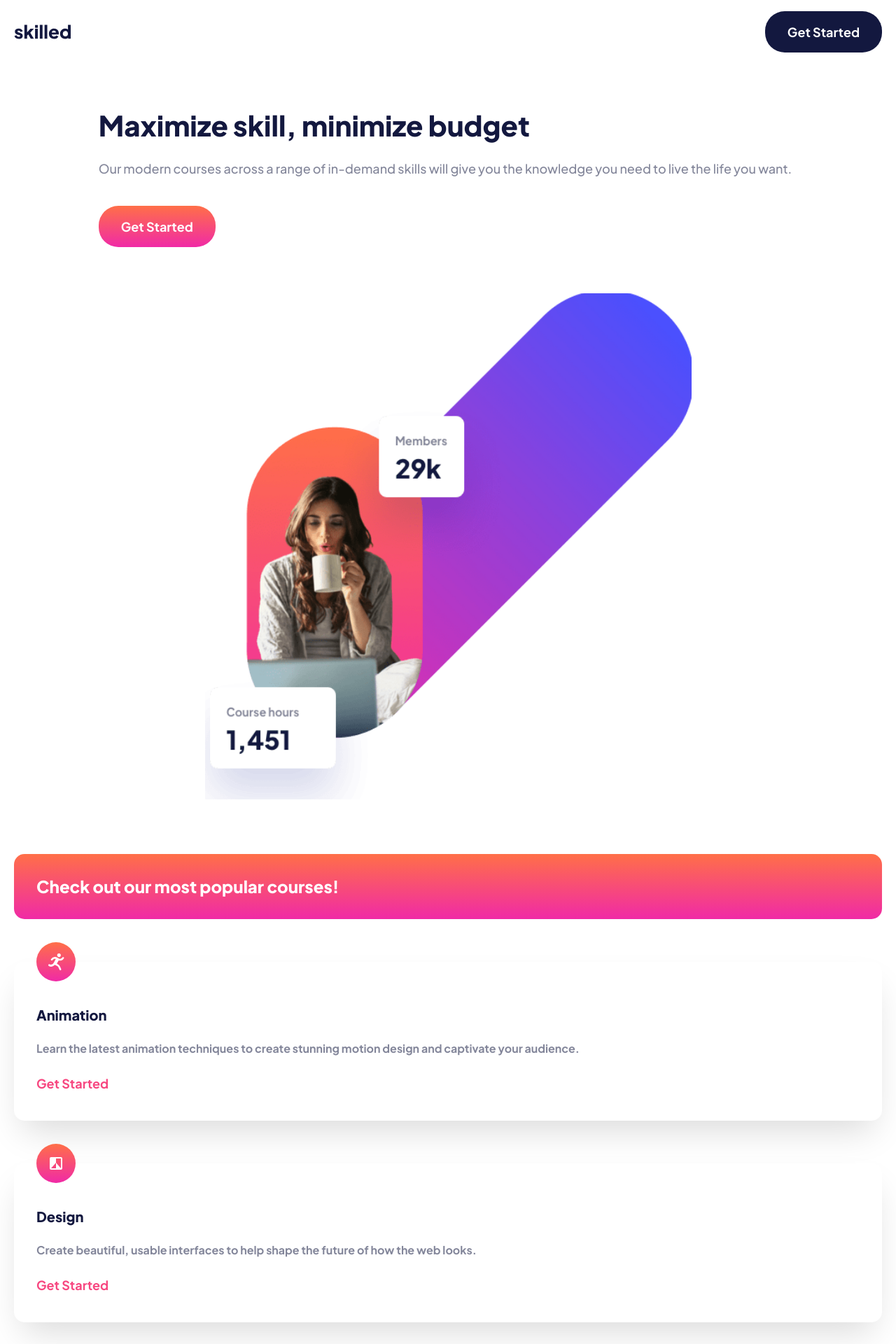
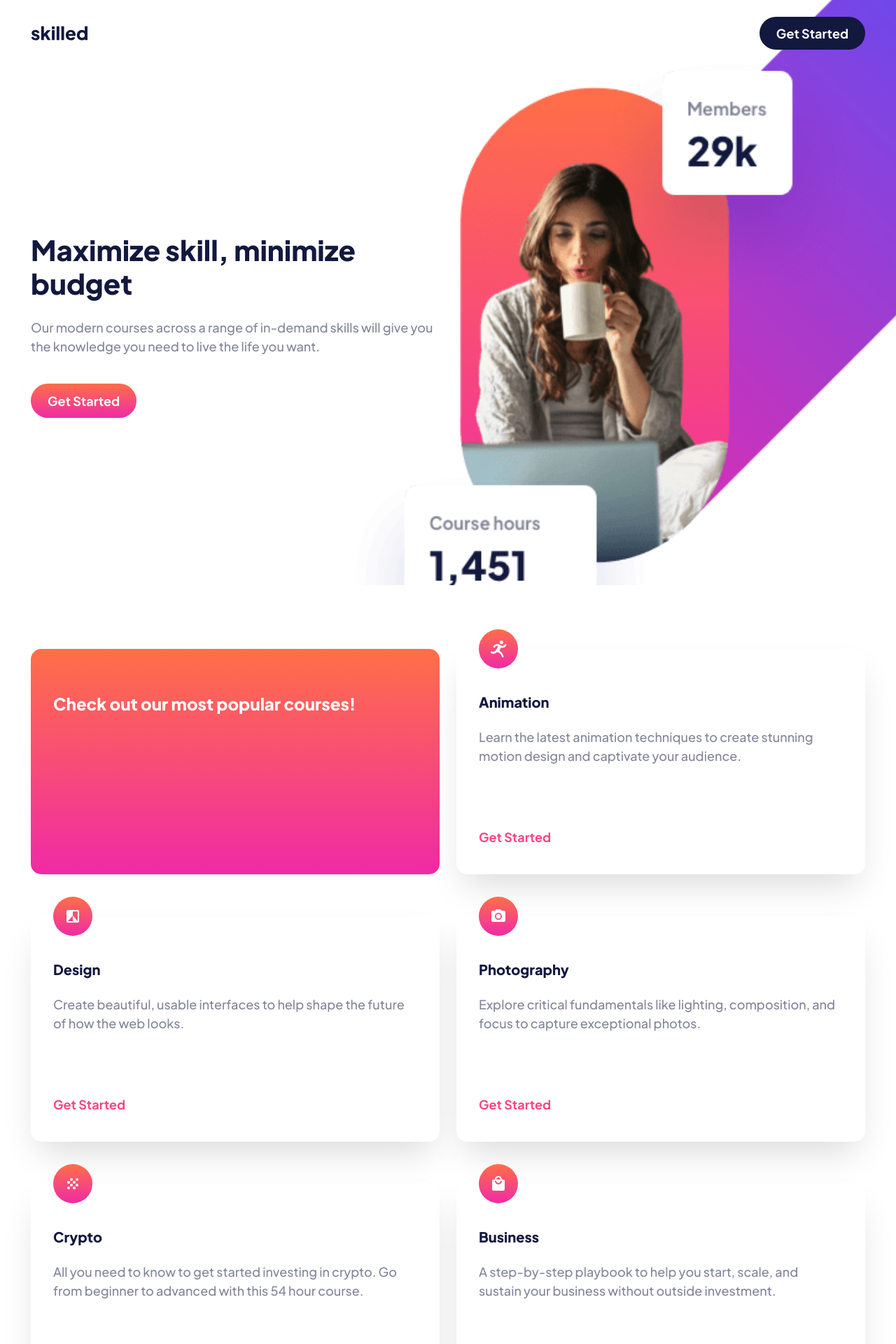
Before and after one commit to JustANipple/skilled_e-learning_landing_page, a React (Vite) app: page / in a window 1280 px wide. Shown: the top 1920 px of the page at 70% size. Built offline with nearby package versions, Linux system fonts and the light colour scheme.

Commit message:
tablet version completed. Added desktop design

```diff
--- a/src/components/Footer.tsx
+++ b/src/components/Footer.tsx
@@ -2,7 +2,7 @@ import Button from "./Button";
 
 const Footer = () => {
   return (
-    <footer className="flex items-center justify-between bg-[#13183F] px-[20px] py-[24px]">
+    <footer className="flex items-center justify-between bg-[#13183F] px-[20px] py-[24px] md:px-[44px]">
       <img
         src="src/assets/logo-light.svg"
         alt="skilled logo"
--- a/src/components/Header.tsx
+++ b/src/components/Header.tsx
@@ -2,18 +2,18 @@ import Button from "./Button";
 
 const Header = () => {
   return (
-    <header>
-      <nav className="flex items-center justify-between px-[20px] py-[16px]">
+    <header className="md:overflow-hidden">
+      <nav className="relative flex items-center justify-between px-[20px] py-[16px] md:px-[44px] md:py-[37px]">
         <img
           src="./src/assets/logo-dark.svg"
           alt="skilled logo"
           className="max-h-[21px]"
         />
-        <Button classname="bg-[#13183F] px-[32px] py-[16px]" />
+        <Button classname="bg-[#13183F] px-[32px] py-[16px] md:px-[24px] md:py-[10px] md:absolute md:right-[44px] md:z-10 md:top-[24px]" />
       </nav>
-      <div className="grid place-items-center gap-y-[66px] pb-[14px] pt-[64px]">
-        <div className="grid gap-y-[40px] px-[20px]">
-          <div className="grid gap-y-[24px]">
+      <div className="grid place-items-center gap-y-[66px] pb-[14px] pt-[64px] md:grid-cols-2 md:gap-x-[14px] md:px-[44px] md:py-[64px]">
+        <div className="grid gap-y-[40px] px-[20px] md:px-0 md:py-[42px]">
+          <div className="grid gap-y-[24px] md:gap-y-[25px]">
             <p className="text-[40px] font-extrabold leading-[1.2] text-[#13183F]">
               Maximize skill, minimize budget
             </p>
@@ -22,15 +22,15 @@ const Header = () => {
               you the knowledge you need to live the life you want.
             </p>
           </div>
-          <Button classname="bg-gradient-to-b from-[#FF6F48] to-[#F02AA6] px-[32px] py-[16px]" />
+          <Button classname="bg-gradient-to-b from-[#FF6F48] to-[#F02AA6] px-[32px] py-[16px] md:px-[24px] md:py-[11px]" />
         </div>
-        <div className="overflow-hidden">
+        <div className="overflow-hidden md:overflow-visible">
           <img
             srcSet="./src/assets/image-hero-mobile.png 435w, ./src/assets/image-hero-tablet.png 695w, ./src/assets/image-hero-desktop.png 1440w"
             sizes="(max-width: 767px) 435px, (max-width: 1439px) 695px, 1440px"
             src="./src/assets/image-hero-mobile.png"
             alt="image hero"
-            className="scale-[1.16]"
+            className="scale-[1.16] md:relative md:bottom-[80px] md:left-[156px] md:scale-[2.09]"
           />
         </div>
       </div>
--- a/src/components/Section.tsx
+++ b/src/components/Section.tsx
@@ -1,7 +1,7 @@
 const Section = () => {
   return (
-    <section className="grid gap-y-[61px] px-[20px] pb-[80px] pt-[64px]">
-      <p className="rounded-[15px] bg-gradient-to-b from-[#FF6F48] to-[#F02AA6] p-[32px] text-[24px] font-extrabold leading-[1.2] text-white">
+    <section className="grid gap-y-[61px] px-[20px] pb-[80px] pt-[64px] md:grid-cols-2 md:gap-x-[24px] md:gap-y-[60px] md:px-[44px] md:pb-[144px] md:pt-[91px]">
+      <p className="rounded-[15px] bg-gradient-to-b from-[#FF6F48] to-[#F02AA6] p-[32px] text-[24px] font-extrabold leading-[1.2] text-white md:py-[64px]">
         Check out our most popular courses!
       </p>
       <Card
@@ -43,18 +43,22 @@ const Card = ({
   paragraph: string;
 }) => {
   return (
-    <div className="relative rounded-[15px] px-[32px] pb-[40px] pt-[64px] shadow-2xl shadow-[rgba(0,0,0,0.15)]">
+    <div className="relative h-[322px] rounded-[15px] px-[32px] pb-[40px] pt-[64px] shadow-2xl shadow-[rgba(0,0,0,0.15)]">
       <img
         src={image}
         alt="running stickman"
         className="absolute left-[32px] top-[-28px]"
       />
-      <div className="grid gap-y-[24px]">
-        <p className="text-[20px] font-extrabold leading-[1.2] text-[#13183F]">
-          {title}
-        </p>
-        <p className="text-[16px] font-bold text-[#83869A]">{paragraph}</p>
-        <button className="max-w-fit text-[18px] font-bold leading-[1.5] text-[#F74780]">
+      <div className="grid place-content-between gap-y-[24px] md:h-full md:gap-y-[30px]">
+        <div className="grid gap-y-[24px]">
+          <p className="text-[20px] font-extrabold leading-[1.2] text-[#13183F]">
+            {title}
+          </p>
+          <p className="text-[16px] font-bold text-[#83869A] md:text-[18px] md:font-medium md:leading-[1.5]">
+            {paragraph}
+          </p>
+        </div>
+        <button className="max-w-fit text-[18px] font-bold leading-[1.5] text-[#F74780] md:max-h-[29.5px]">
           Get Started
         </button>
       </div>
```
Also changed, not shown: src/design/desktop_design.png (added).
